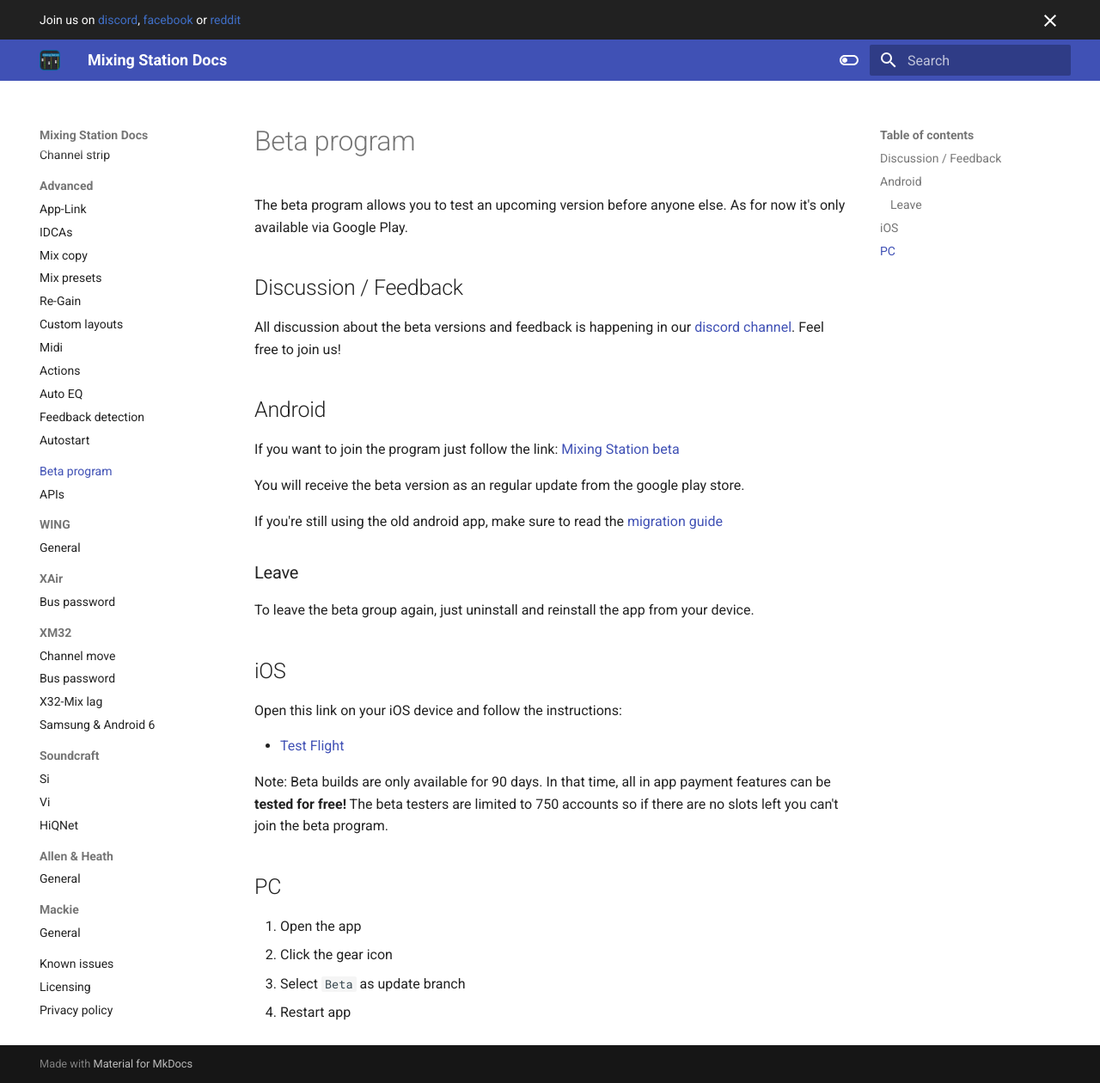
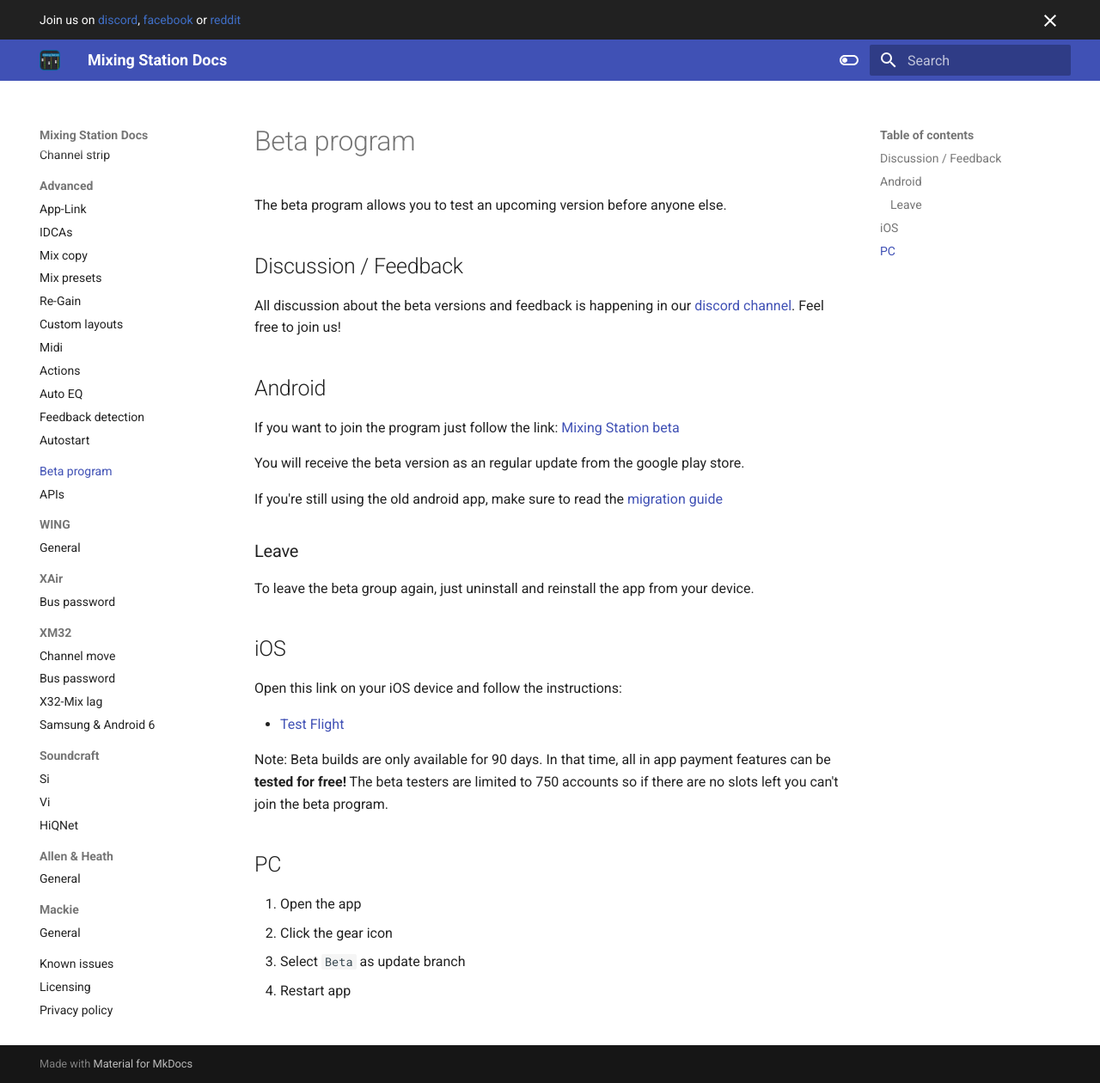
Before and after one commit to davidgiga1993/mixing-station-docs, an MkDocs documentation site: the page built from docs/beta.md, in a window 1280 px wide and 1260 px high. Shown: the whole window at 86% size. Built offline with MkDocs 1.6.1 and Material for MkDocs 9.7.7, drawn with Linux system fonts in a browser that asks for light colours.

Commit message:
Update beta.md

```diff
--- a/docs/beta.md
+++ b/docs/beta.md
@@ -1,10 +1,8 @@
 # Beta program
 The beta program allows you to test an upcoming version before anyone else.
-As for now it's only available via Google Play.
 
 ## Discussion / Feedback
 All discussion about the beta versions and feedback is happening in our [discord channel](https://discord.gg/d8bJPg6kZm). Feel free to join us!
-
 
 ## Android
 If you want to join the program just follow the link: [Mixing Station beta](https://play.google.com/apps/testing/org.devcore.mixingstation )
```
